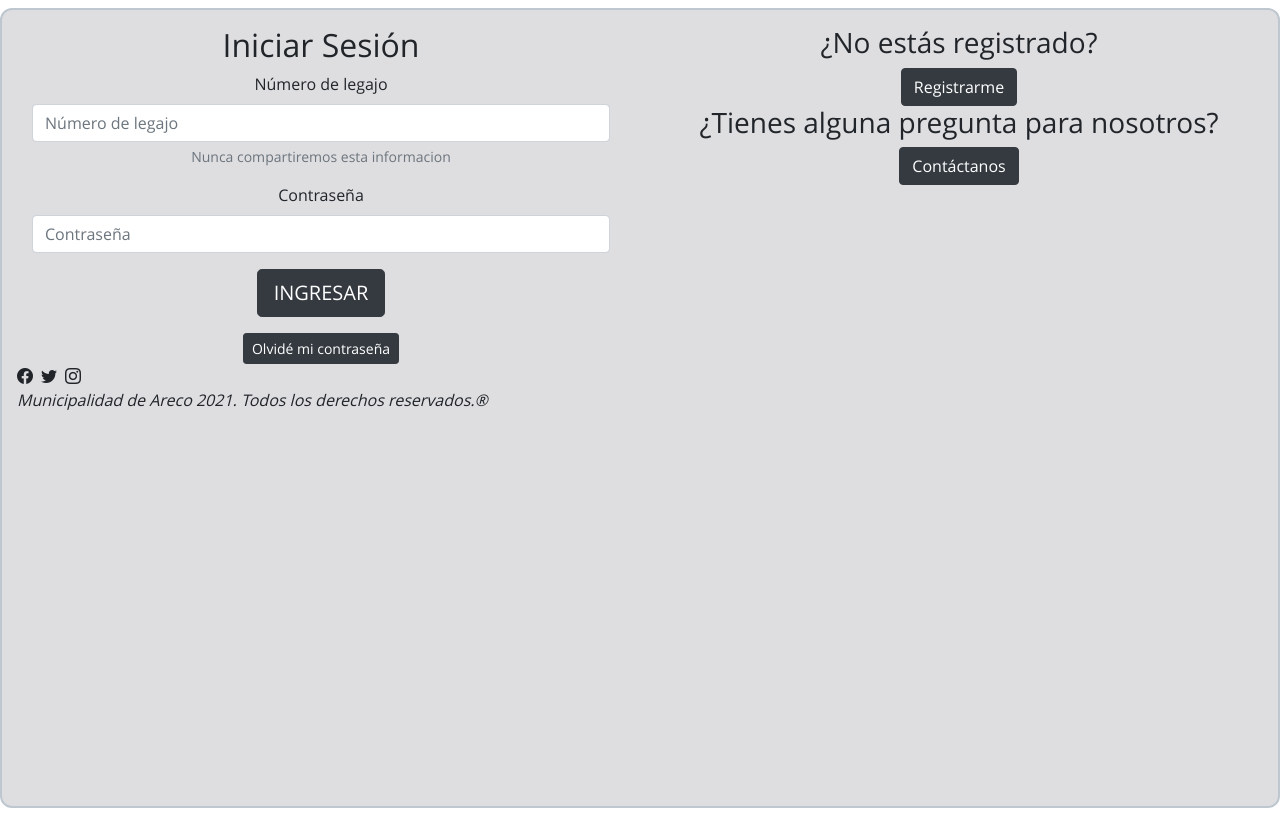
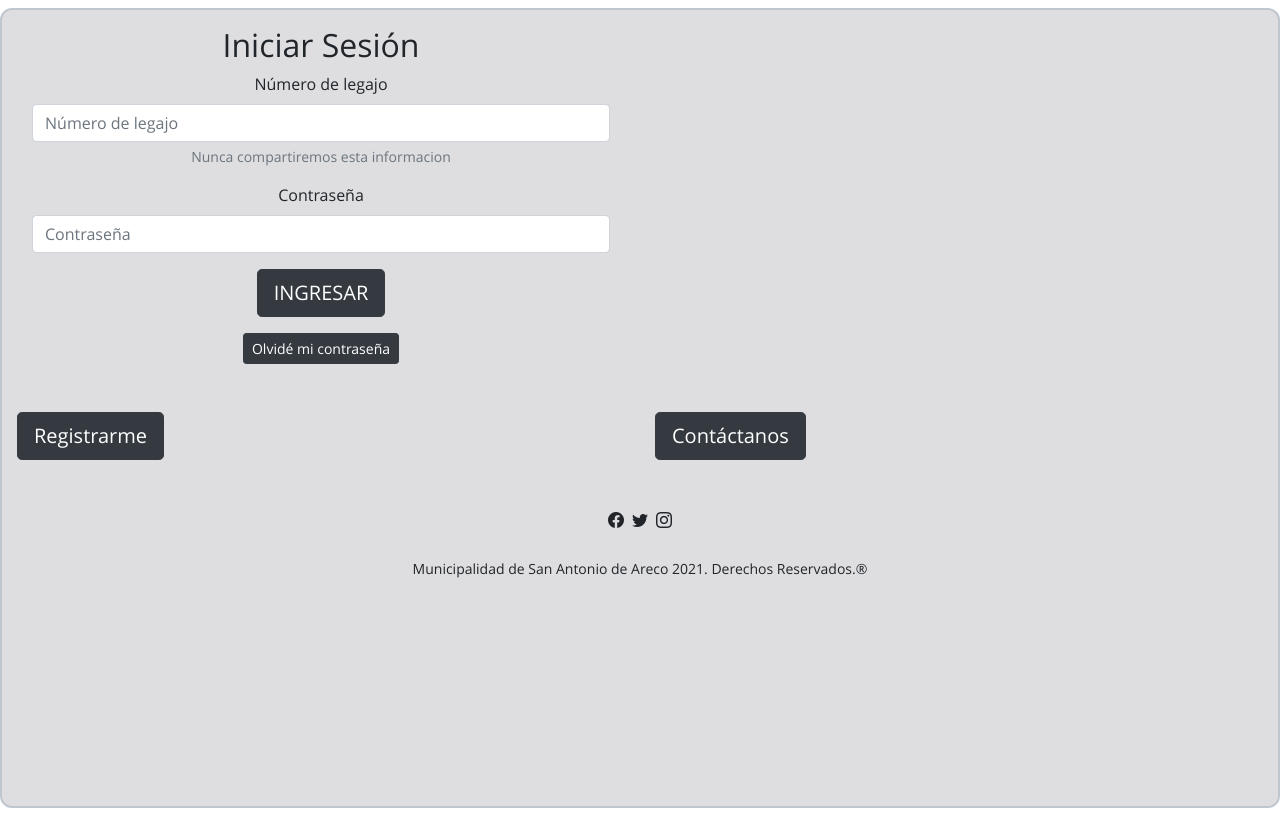
Before and after one commit to kslotes/redsocial, a React (Create React App) app: page / in a window 1280 px wide. Built offline with nearby package versions, Linux system fonts and the light colour scheme.

Commit message:
Reparando Errores commit anterior

```diff
--- a/src/Components/ContactUs/ContactUs.jsx
+++ /dev/null
@@ -1,11 +0,0 @@
-import {Button} from "react-bootstrap";
-const ContactUs = () => {
-      return (
-            <div className="d-flex flex-column align-items-center">
-                  <h3>¿Tienes alguna pregunta para nosotros?</h3>
-                  <Button variant="dark">Contáctanos</Button>
-            </div>
-      )
-}
-
-export default ContactUs;
--- a/src/Components/Login/Login.css
+++ /dev/null
@@ -1,14 +0,0 @@
-@media screen and (max-width: 360px) {
-    .btn-ingresar {
-        width: 100%;
-    }
-    .btn-forgot{
-          float:right;
-    }
-    h2 {
-        font-weight: bold;
-    }
-    label {
-        font-weight: bold;
-    }
-}
--- a/src/Components/Login/Login.jsx
+++ /dev/null
@@ -1,42 +0,0 @@
-import React from "react";
-import {Button, Col, Form, Row} from "react-bootstrap";
-import "./Login.css";
-
-const Login = () => {
-    return (
-        <Row xs={1} className="text-center">
-            <Col>
-                <h2>Iniciar Sesión</h2>
-            </Col>
-            <Col>
-                <Form>
-                    <Col>
-                        <Form.Group controlId="formNumeroLegajo">
-                            <Form.Label>Número de legajo</Form.Label>
-                            <Form.Control type="number" placeholder="Número de legajo" />
-                            <Form.Text className="text-muted">Nunca compartiremos esta informacion</Form.Text>
-                        </Form.Group>
-                    </Col>
-                    <Col>
-                        <Form.Group controlId="formContraseña">
-                            <Form.Label>Contraseña</Form.Label>
-                            <Form.Control type="password" placeholder="Contraseña" />
-                        </Form.Group>
-                    </Col>
-                    <Col xs={12}>
-                        <Button variant="dark" size="lg" className="btn-ingresar">
-                            INGRESAR
-                        </Button>
-                    </Col>
-                    <Col className="mt-3">
-                        <Button variant="dark" size="sm" className="btn-forgot">
-                            Olvidé mi contraseña
-                        </Button>
-                    </Col>
-                </Form>
-            </Col>
-        </Row>
-    );
-};
-
-export default Login;
--- a/src/Components/RedesSociales/RedesSociales.jsx
+++ /dev/null
@@ -1,11 +0,0 @@
-const RedesSociales = () => {
-    return (
-        <div className="d-flex flex-row">
-            <i href="https://www.facebook.com" target="_blank" className="bi bi-facebook mr-2"></i>
-            <i href="https://www.twitter.com" target="_blank" className="bi bi-twitter mr-2"></i>
-            <i href="https://www.instagram.com" target="_blank" className="bi bi-instagram"></i>
-        </div>
-    );
-};
-
-export default RedesSociales;
--- a/src/Components/Register/Register.jsx
+++ /dev/null
@@ -1,12 +0,0 @@
-import { Button } from "react-bootstrap";
-
-const Register = () => {
-      return (
-            <div className="d-flex flex-column align-items-center">
-                  <h3>¿No estás registrado?</h3>
-                  <Button variant="dark">Registrarme</Button>
-            </div>
-      )
-}
-
-export default Register;
--- a/src/Pages/MainPage/MainPage.jsx
+++ b/src/Pages/MainPage/MainPage.jsx
@@ -1,10 +1,10 @@
 import React from "react";
-import Login from "../../Components/Login/Login"
-import RedesSociales from "../../Components/RedesSociales/RedesSociales";
+import Login from "../../Components/MainPage/Login/Login";
+import RedesSociales from "../../Components/MainPage/RedesSociales/RedesSociales";
 import {Col, Container, Row} from "react-bootstrap";
 import "./MainPage.css";
-import Register from "../../Components/Register/Register";
-import ContactUs from "../../Components/ContactUs/ContactUs";
+import Register from "../../Components/MainPage/Register/Register";
+import ContactUs from "../../Components/MainPage/ContactUs/ContactUs";
 
 const MainPage = () => {
     return (
@@ -13,13 +13,23 @@ const MainPage = () => {
                 <Col>
                     <Login />
                 </Col>
-                <Col>
-                    <Register/>
-                    <ContactUs/>
+            </Row>
+            <Row xs={2} className="mt-5">
+                <Col xs={6}>
+                    <Register />
                 </Col>
+                <Col xs={6}>
+                    <ContactUs />
+                </Col>
+            </Row>
+            <Row className="mt-5">
                 <Col>
                     <RedesSociales />
-                    <i>Municipalidad de Areco 2021. Todos los derechos reservados.&#174; </i>
+                </Col>
+            </Row>
+            <Row className="mt-4 text-center">
+                <Col>
+                    <small>Municipalidad de San Antonio de Areco 2021. Derechos Reservados.&#174; </small>
                 </Col>
             </Row>
         </Container>
--- a/src/Pages/SuccessPage/SuccessPage.css
+++ b/src/Pages/SuccessPage/SuccessPage.css
@@ -10,6 +10,6 @@
 
 @media screen and (max-width: 360px) {
       h6 {
-            font-weight: bold;
+            font-size: 15px;
       }
 }
--- a/src/Pages/SuccessPage/SuccessPage.jsx
+++ b/src/Pages/SuccessPage/SuccessPage.jsx
@@ -1,15 +1,22 @@
-import { Col, Row, Container } from "react-bootstrap"
-import './SuccessPage.css'
+import {Col, Row, Container} from "react-bootstrap";
+import "./SuccessPage.css";
 const SuccessPage = () => {
-      return (
-            <Container fluid className="fondo">
-                  <Row xs={1} className="text-center">
-                        <Col>
-                              <h6><b>Recursos humanos - Comunicaciones</b></h6>
-                        </Col>
-                  </Row>
-            </Container>
-      )
-}
+    return (
+        <Container fluid className="fondo">
+            <Row>
+                <Col className="mt-3 text-center" xs={12}>
+                    <h4>
+                        <b>Recursos humanos Comunicaciones</b>
+                    </h4>
+                </Col>
+            </Row>
+            <Row>
+                <Col className="mt-3">
+                    <h6>Bienvenido a la red social de la Municipalidad de San Antonio de Areco . Aquí podrás realizar diversos trámites y enterarte las últimas novedades.</h6>
+                </Col>
+            </Row>
+        </Container>
+    );
+};
 
 export default SuccessPage;
```
